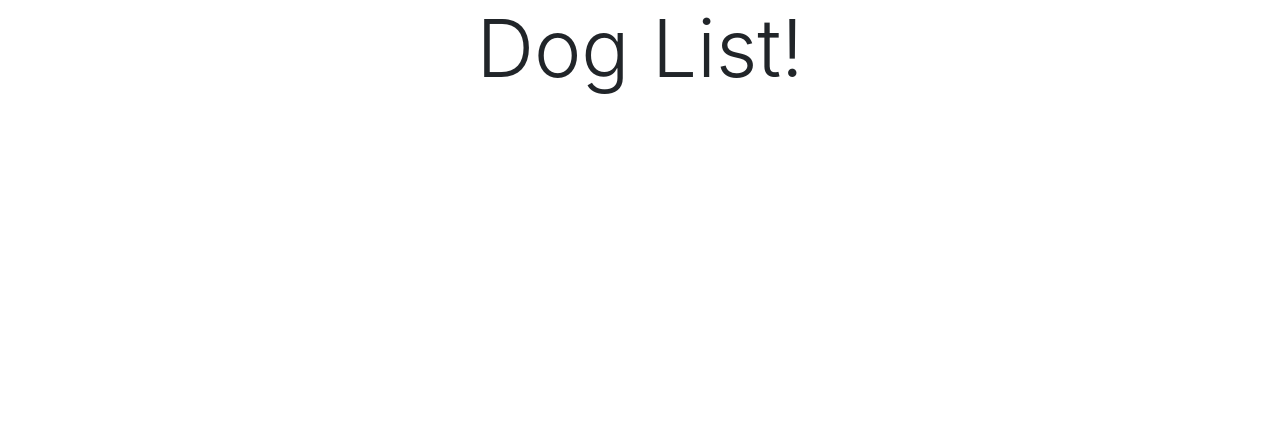
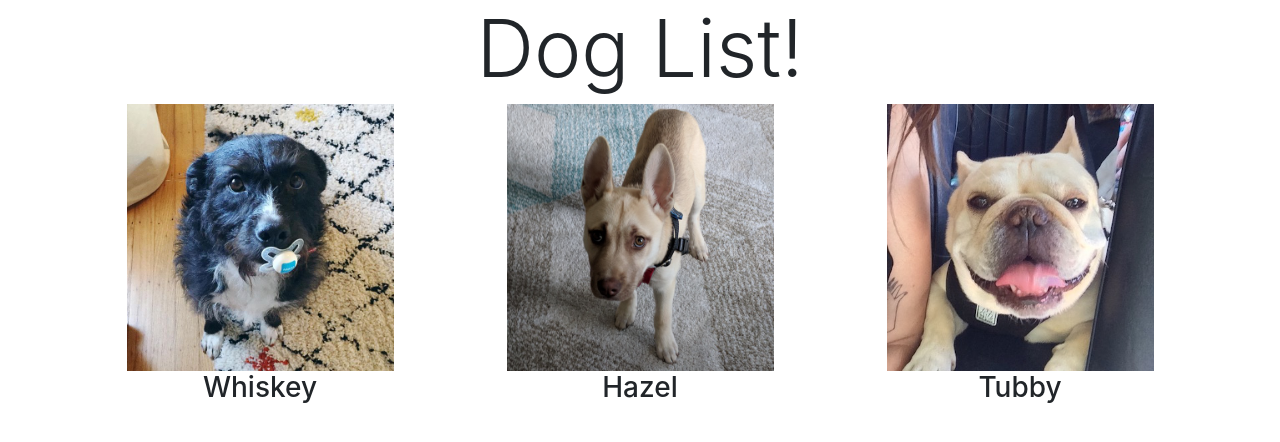
Before and after one commit to farocan/dog-app, a React (Create React App) app: page /dogs in a window 1280 px wide. Shown: the top 442 px of the page. Built offline with nearby package versions, Linux system fonts and the light colour scheme.

Commit message:
fixing bug

```diff
--- a/src/DogList.js
+++ b/src/DogList.js
@@ -9,10 +9,12 @@ class DogList extends Component {
                 <div className="container">
                     <div className="row">
                         {this.props.dogs.map(d=> {
-                             <div className='Dog col-lg-4 text-center' key={d.name}>
+                            return(
+                                <div className='Dog col-lg-4 text-center' key={d.name}>
                                 <img src={d.src} alt={d.name}/>
                                 <h3>{d.name}</h3>
                              </div>
+                            )
                         })}
                     </div>
                 </div>
--- a/src/index.js
+++ b/src/index.js
@@ -1,4 +1,4 @@
-import React from 'react';
+import React, { StrictMode } from 'react';
 import ReactDOM from 'react-dom/client';
 import {BrowserRouter} from "react-router-dom";
 import 'bootstrap';
@@ -9,9 +9,11 @@ import reportWebVitals from './reportWebVitals';
 
 const root = ReactDOM.createRoot(document.getElementById('root'));
 root.render(
+  <React.StrictMode>
   <BrowserRouter>
     <App />
   </BrowserRouter>
+  </React.StrictMode>
 );
 
 // If you want to start measuring performance in your app, pass a function
```
